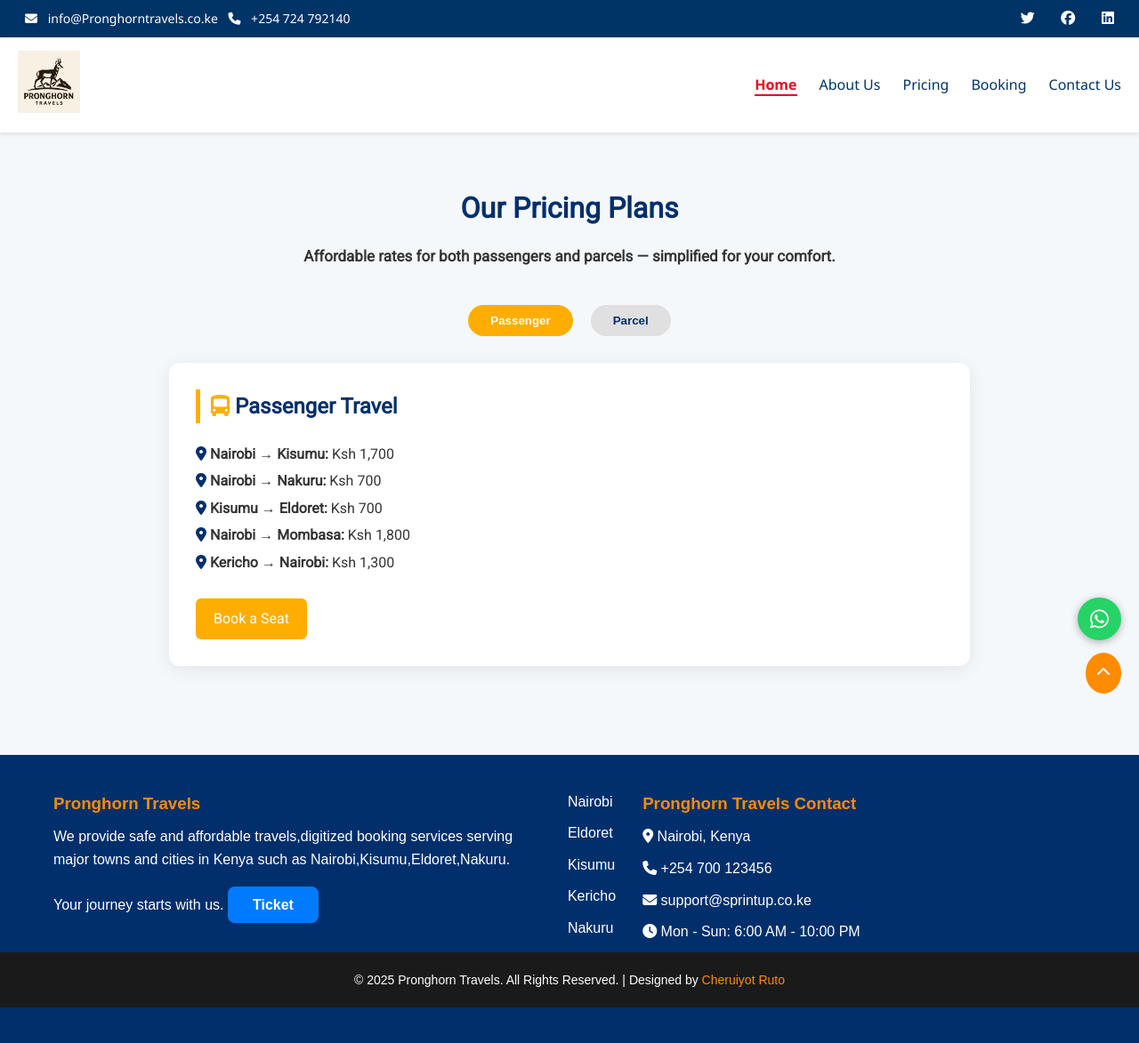
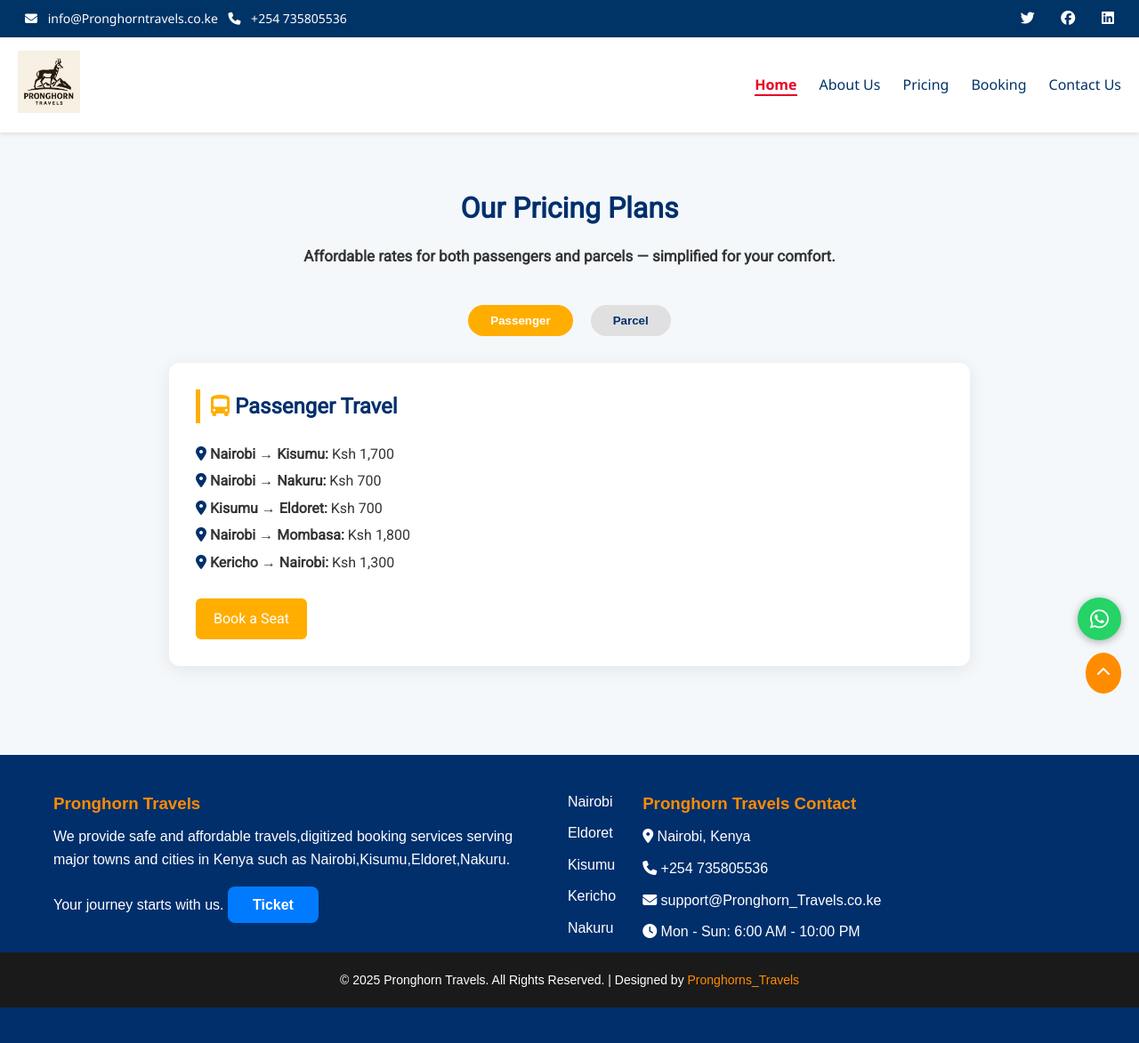
Before and after one commit to Ruto7708/pronghorns-travels, a Django app: page /pricing/ in a window 1280 px wide. Shown: the whole page at 89% size. Run offline with Django 5.2, Linux system fonts and the light colour scheme.

Commit message:
Update pricing.html

```diff
--- a/booking/templates/pricing.html
+++ b/booking/templates/pricing.html
@@ -15,7 +15,7 @@
   <div class="top-contact-bar">
     <div class="left-contact">
       <i class="fas fa-envelope"></i> info@Pronghorntravels.co.ke
-      <i class="fas fa-phone"></i> +254 724 792140
+      <i class="fas fa-phone"></i> +254 735805536
     </div>
     <div class="right-icons">
       <a href="#"><i class="fab fa-twitter"></i></a>
@@ -28,7 +28,7 @@
     <div id="menuOverlay" class="overlay"></div>
 
   <div class="logo">
-    <img src="{% static 'images/logoo.png' %}" alt="Sprintup Logo" />
+    <img src="{% static 'images/logoo.png' %}" alt="Pronghorns_Travels Logo" />
   </div>
   <nav class="main-nav" id="navMenu">
     <ul>
@@ -102,7 +102,7 @@
         <li><i class="fas fa-map-marker-alt" style="color:#28a745;"></i> <strong>Kisumu → Eldoret:</strong> <span>Ksh 700</span> <small>(under 15kg)</small></li>
         <li><i class="fas fa-map-marker-alt" style="color:#28a745;"></i> <strong>Eldoret → Kericho:</strong> <span>ksh 450</span> <small>(under 5kg)</small></li>
       </ul>
-    <a href="{''}" class="price-btn" style="display: inline-block; margin-top: 25px; padding: 10px 20px; background-color: #28a745; color: #fff; text-decoration: none; border-radius: 6px;">Send Parcel</a>
+    <a href="{'booking'}" class="price-btn" style="display: inline-block; margin-top: 25px; padding: 10px 20px; background-color: #28a745; color: #fff; text-decoration: none; border-radius: 6px;">Send Parcel</a>
     </div>
   </div>
 </section>
@@ -164,8 +164,8 @@
       <h3 style="color: #ff8c00;">Pronghorn Travels Contact</h3>
       <ul style="list-style: none; padding: 0;">
         <li><i class="fas fa-map-marker-alt"></i> Nairobi, Kenya</li>
-        <li><i class="fas fa-phone"></i> <a href="tel:+254700123456" style="color: white; text-decoration: none;">+254 700 123456</a></li>
-        <li><i class="fas fa-envelope"></i> <a href="mailto:support@sprintup.co.ke" style="color: white; text-decoration: none;">support@sprintup.co.ke</a></li>
+        <li><i class="fas fa-phone"></i> <a href="tel:+254735805536" style="color: white; text-decoration: none;">+254 735805536</a></li>
+        <li><i class="fas fa-envelope"></i> <a href="mailto:support@Pronghorns_Travels.co.ke" style="color: white; text-decoration: none;">support@Pronghorn_Travels.co.ke</a></li>
         <li><i class="fas fa-clock"></i> Mon - Sun: 6:00 AM - 10:00 PM</li>
       </ul>
     </div>
@@ -173,7 +173,7 @@
 
   <!-- Footer Bottom -->
   <div style="text-align: center; padding: 20px 0; background-color: #1a1a1a;">
-    <p style="margin: 0; font-size: 14px;">© 2025 Pronghorn Travels. All Rights Reserved. | Designed by <a href="#" style="color: #ff8c00; text-decoration: none;">Cheruiyot Ruto</a></p>
+    <p style="margin: 0; font-size: 14px;">© 2025 Pronghorn Travels. All Rights Reserved. | Designed by <a href="#" style="color: #ff8c00; text-decoration: none;">Pronghorns_Travels</a></p>
   </div>
 
   <!-- Back to Top -->
```
